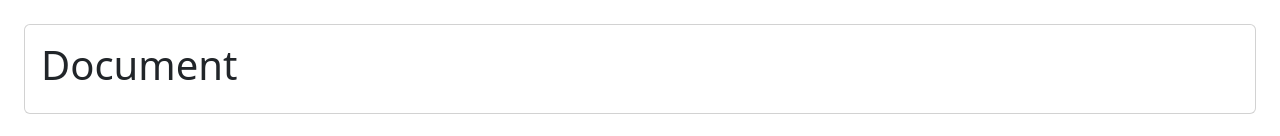
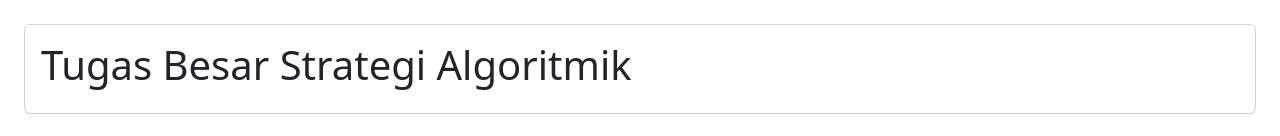
Before and after one commit to sntdshrly/shortest-path-djikstra, a plain HTML site: page index.html in a window 1280 px wide. Shown: the top 136 px of the page. Drawn offline with nearby package versions, Linux system fonts and the light colour scheme; no server answers.

Commit message:
update index.html

```diff
--- a/index.html
+++ b/index.html
@@ -5,7 +5,7 @@
     <meta charset="UTF-8" />
     <meta http-equiv="X-UA-Compatible" content="IE=edge" />
     <meta name="viewport" content="width=device-width, initial-scale=1.0" />
-    <title>Document</title>
+    <title>Tugas Besar Strategi Algoritmik</title>
     <link rel="stylesheet" href="https://unpkg.com/leaflet@1.8.0/dist/leaflet.css" integrity="sha512-hoalWLoI8r4UszCkZ5kL8vayOGVae1oxXe/2A4AO6J9+580uKHDO3JdHb7NzwwzK5xr/Fs0W40kiNHxM9vyTtQ==" crossorigin="" />
     <script src="https://unpkg.com/leaflet@1.8.0/dist/leaflet.js" integrity="sha512-BB3hKbKWOc9Ez/TAwyWxNXeoV9c1v6FIeYiBieIWkpLjauysF18NzgR1MBNBXf8/KABdlkX68nAhlwcDFLGPCQ==" crossorigin=""></script>
     <script src="https://code.jquery.com/jquery-3.6.0.min.js" integrity="sha256-/xUj+3OJU5yExlq6GSYGSHk7tPXikynS7ogEvDej/m4=" crossorigin="anonymous"></script>
@@ -24,7 +24,7 @@
           <div class="col">
             <div class="card">
               <div class="card-body">
-                <h1>Document</h1>
+                <h1>Tugas Besar Strategi Algoritmik</h1>
               </div>
             </div>
           </div>
```
